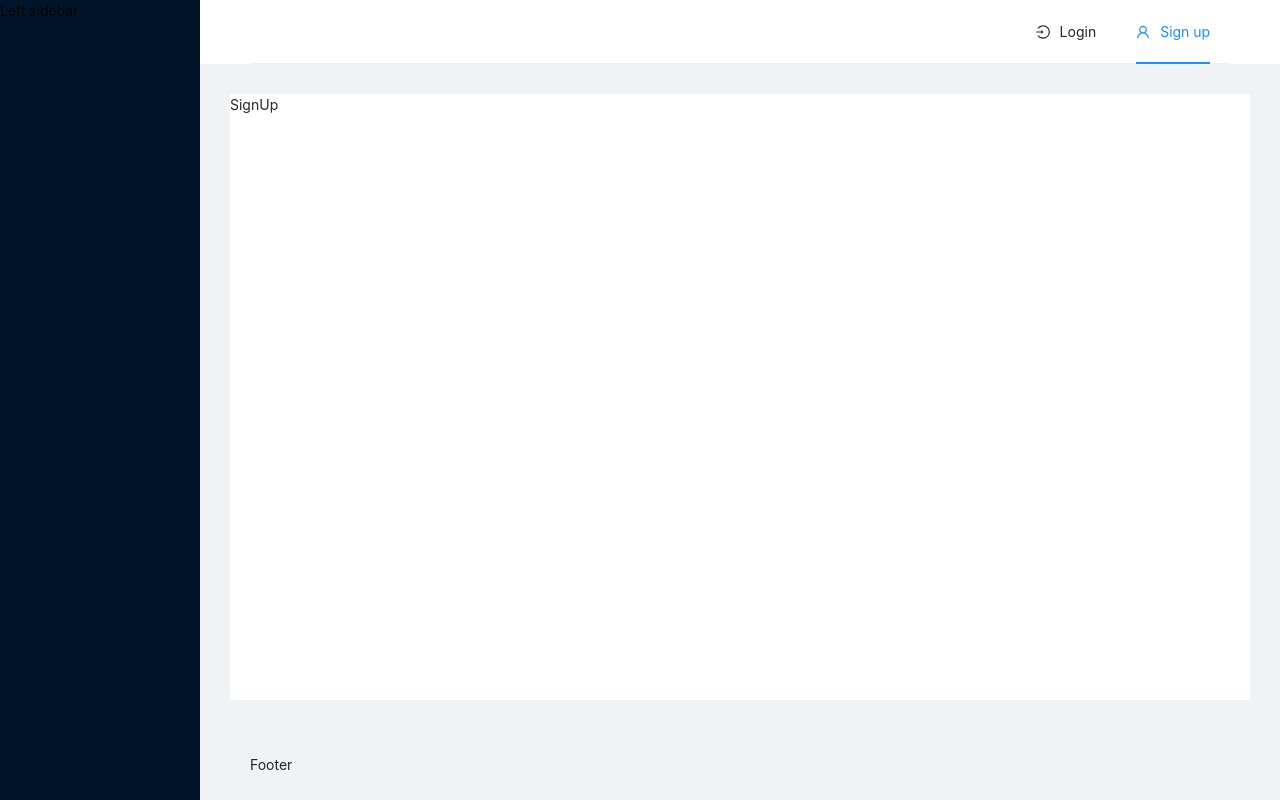
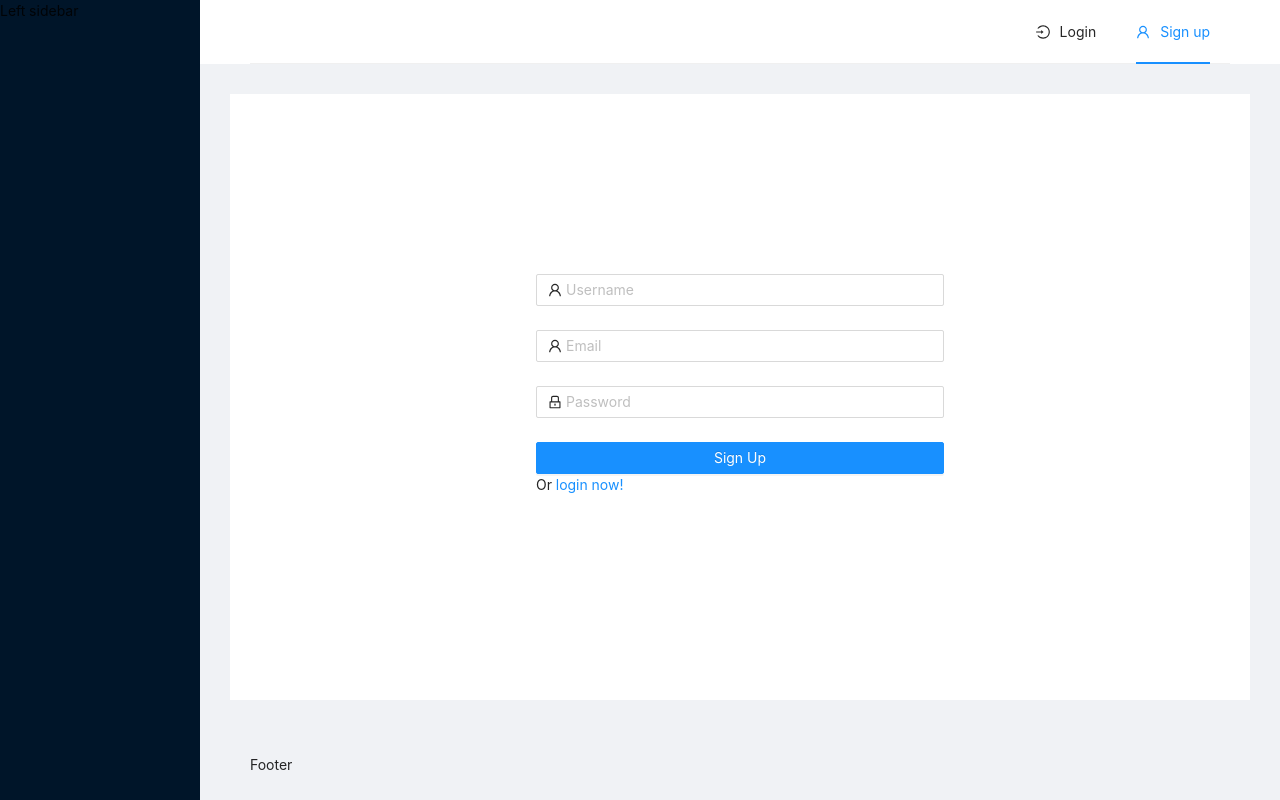
Before and after one commit to dima991911/vocabulary, a React (Create React App) app in the folder frontend/: page /signup in a window 1280 px wide. Built offline with nearby package versions, Linux system fonts and the light colour scheme.

Commit message:
add sign up page

```diff
--- a/frontend/src/App.css
+++ b/frontend/src/App.css
@@ -20,3 +20,13 @@
 .page-wrapper {
     min-height: 100%;
 }
+
+.centered-flex {
+    display: flex;
+    justify-content: center;
+    align-items: center;
+}
+
+.full-height {
+    height: 100%;
+}
--- a/frontend/src/pages/login/Login.css
+++ b/frontend/src/pages/login/Login.css
@@ -1,10 +1,3 @@
-.login-page {
-    display: flex;
-    justify-content: center;
-    align-items: center;
-    height: 100%;
-}
-
 .login-form {
     width: 40%;
 }
--- a/frontend/src/pages/login/Login.tsx
+++ b/frontend/src/pages/login/Login.tsx
@@ -13,17 +13,17 @@ type FromValuesType = {
 }
 
 export const Login: React.FC<PropsType> = () => {
-    const onFinish = (values: FromValuesType) => {
+    const onLogin = (values: FromValuesType): void => {
         console.log(values);
     };
 
     return (
-        <div className="login-page">
+        <div className="centered-flex full-height">
             <Form
-                name="normal_login"
+                name="login-form"
                 className="login-form"
                 initialValues={{ remember: true }}
-                onFinish={onFinish}
+                onFinish={onLogin}
             >
                 <Form.Item
                     name="loginOrEmail"
--- /dev/null
+++ b/frontend/src/pages/signup/SignUp.css
@@ -0,0 +1,3 @@
+.signup-form {
+    width: 40%;
+}
--- a/frontend/src/pages/signup/SignUp.tsx
+++ b/frontend/src/pages/signup/SignUp.tsx
@@ -1,7 +1,61 @@
 import React, { FC } from "react";
+import { Link } from "react-router-dom";
+import { Button, Form, Input } from "antd";
+import { UserOutlined, LockOutlined } from "@ant-design/icons";
+
+import "./SignUp.css";
 
 import { PropsType } from "../../types/page";
 
+type SignUpValuesType = {
+    login: string
+    email: string
+    password: string
+}
+
 export const SignUp: FC<PropsType> = () => {
-    return <div>SignUp</div>
+    const onSignup = (values: SignUpValuesType): void => {
+        console.log(values);
+    };
+
+    return (
+        <div className="centered-flex full-height">
+            <Form
+                name="signup-form"
+                className="signup-form"
+                initialValues={{ remember: true }}
+                onFinish={onSignup}
+            >
+                <Form.Item
+                    name="login"
+                    rules={[{ required: true, message: 'Please input your Username!' }]}
+                >
+                    <Input prefix={<UserOutlined className="site-form-item-icon" />} placeholder="Username" />
+                </Form.Item>
+                <Form.Item
+                    name="email"
+                    rules={[{ required: true, message: 'Please input your Email!' }]}
+                >
+                    <Input prefix={<UserOutlined className="site-form-item-icon" />} placeholder="Email" />
+                </Form.Item>
+                <Form.Item
+                    name="password"
+                    rules={[{ required: true, message: 'Please input your Password!' }]}
+                >
+                    <Input
+                        prefix={<LockOutlined className="site-form-item-icon" />}
+                        type="password"
+                        placeholder="Password"
+                    />
+                </Form.Item>
+
+                <Form.Item>
+                    <Button type="primary" htmlType="submit" className="login-form-button">
+                        Sign Up
+                    </Button>
+                    Or <Link to="/login">login now!</Link>
+                </Form.Item>
+            </Form>
+        </div>
+    )
 }
```
